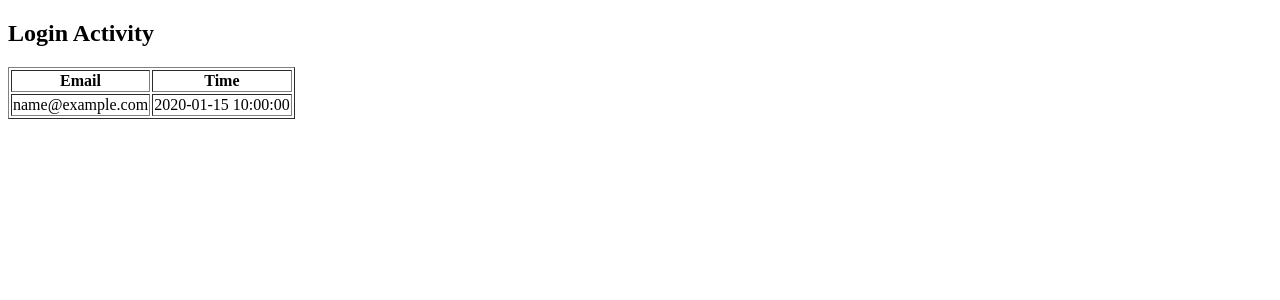
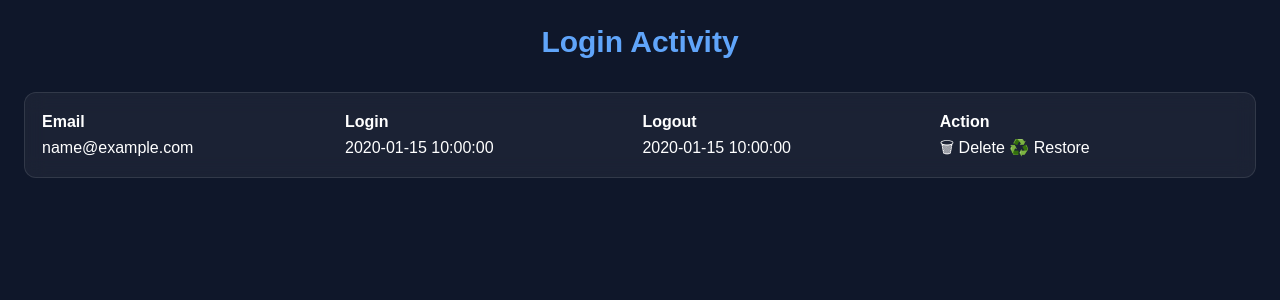
Before and after one commit to rashmivishwakarma613-droid/minor, a Flask app: template templates/logs.html in a window 1280 px wide. Shown: the top 300 px of the page. Run offline with Flask 3, Linux system fonts and the light colour scheme; the template is opened without the code that fills it: most values are stand-ins (such as "Sample title", 1, 10 or a date in 2020); some libraries are stand-ins or nearby versions.

Commit message:
Update logs.html

```diff
--- a/templates/logs.html
+++ b/templates/logs.html
@@ -1,25 +1,54 @@
 <!DOCTYPE html>
-<html>
+<html lang="en">
 <head>
+    <meta charset="UTF-8">
+    <meta name="viewport" content="width=device-width, initial-scale=1.0">
     <title>Login Logs</title>
+    <script src="https://cdn.tailwindcss.com"></script>
+
+    <style>
+        body {
+            background-color: #0f172a;
+            color: white;
+            font-family: sans-serif;
+        }
+        .glass {
+            background: rgba(255,255,255,0.05);
+            border: 1px solid rgba(255,255,255,0.1);
+            backdrop-filter: blur(10px);
+        }
+    </style>
 </head>
-<body>
 
-<h2>Login Activity</h2>
+<body class="p-6">
 
-<table border="1">
+    <!-- TITLE -->
+    <h2 class="text-3xl font-bold text-center mb-8 text-blue-400">
+        Login Activity
+    </h2>
+
+    <!-- TABLE CONTAINER -->
+    <div class="overflow-x-auto glass rounded-xl p-4">
+
+        <table class="w-full text-left border-collapse">
     <tr>
         <th>Email</th>
-    <th>Time</th>
+        <th>Login</th>
+        <th>Logout</th>
+        <th>Action</th>
     </tr>
 
     {% for log in logs %}
     <tr>
         <td>{{ log.email }}</td>
-    <td>{{ log.time }}</td>
+        <td>{{ log.login_time }}</td>
+        <td>{{ log.logout_time }}</td>
+        <td>
+            <a href="/delete_log/{{ log.id }}">🗑 Delete</a>
+            <a href="/restore_log/{{ log.id }}">♻️ Restore</a>
+        </td>
     </tr>
     {% endfor %}
-
 </table>
 
 </body>
```
Lines whose indentation alone changed are shown as unchanged.
